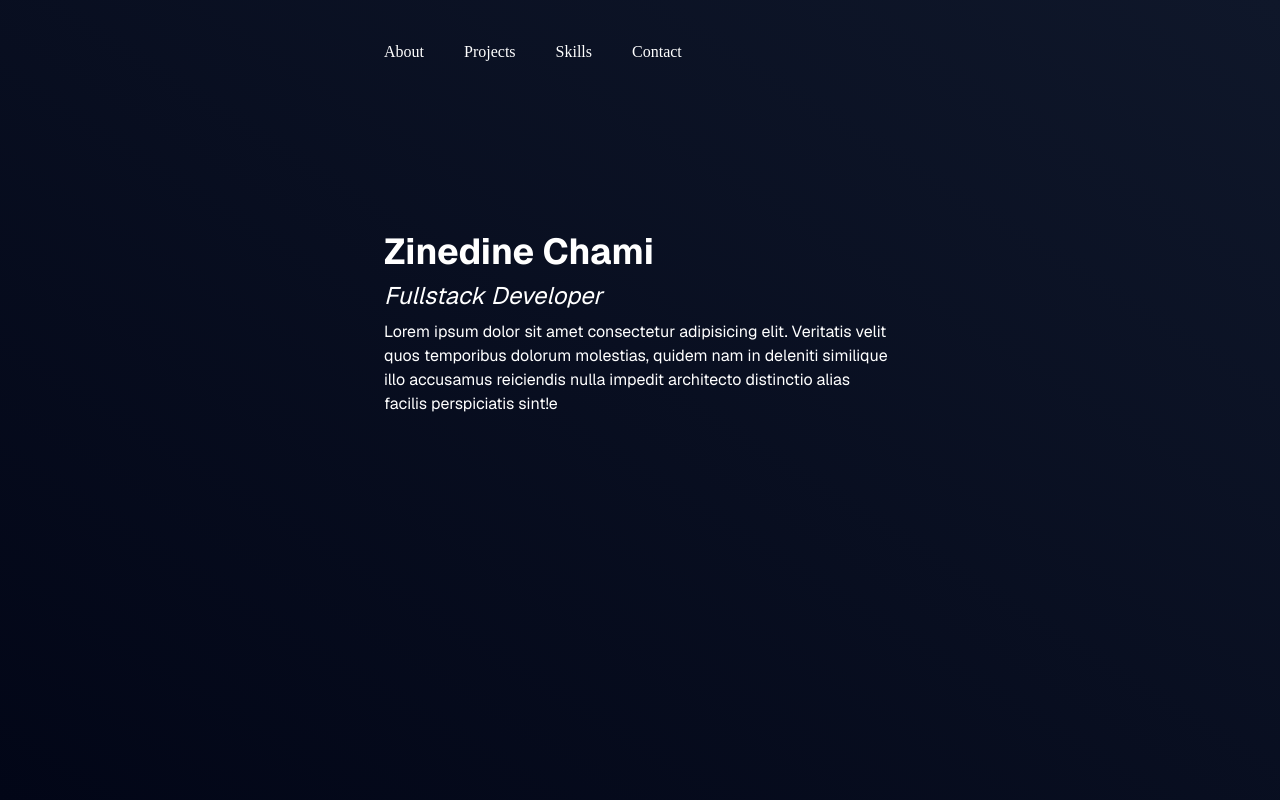
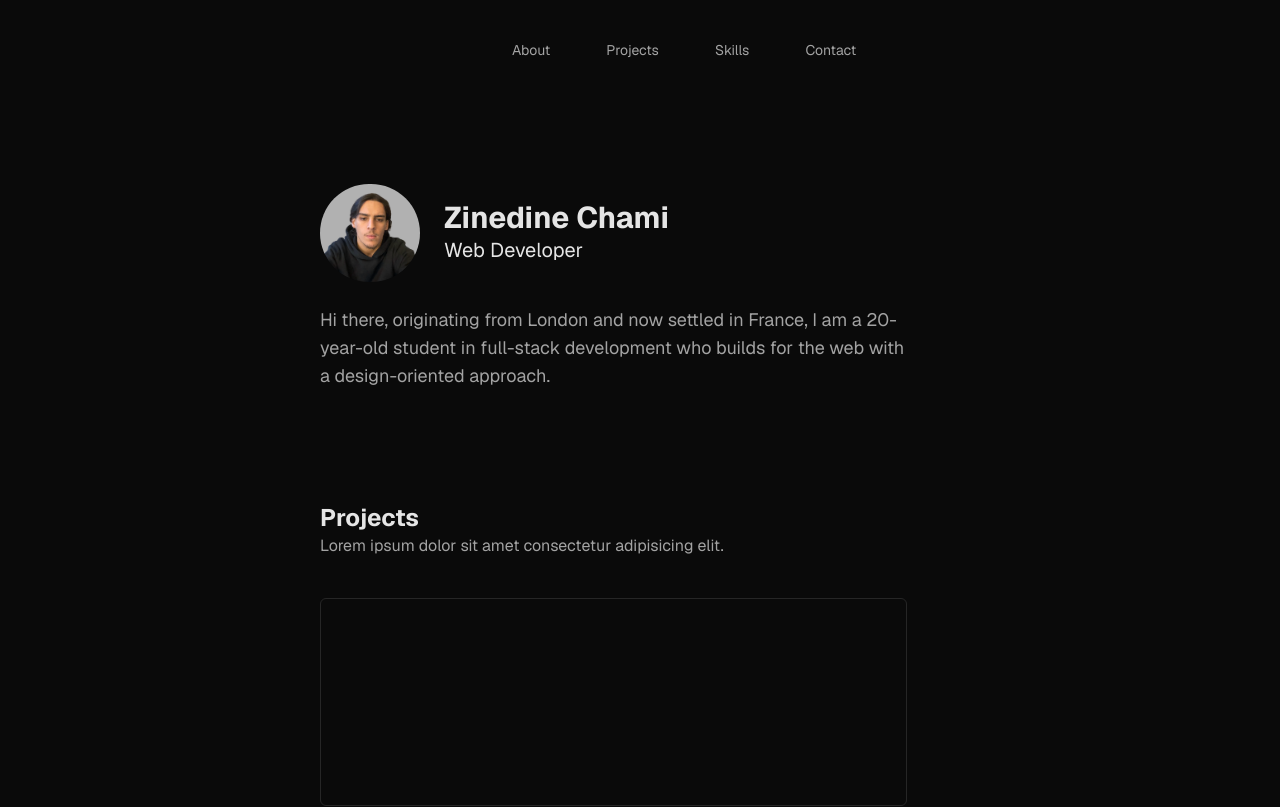
Before and after one commit to zinedinechami/portfolio_next, a Next.js app: page / in a window 1280 px wide. Shown: the top 807 px of the page. Built offline with nearby package versions, Linux system fonts and the light colour scheme.

Commit message:
created header, about section and projects section design

```diff
--- a/src/app/componenets/header.tsx
+++ b/src/app/componenets/header.tsx
@@ -1,12 +1,12 @@
 export default function Header() {
   return (
     <>
-      <nav className="h-20 mt-10 ">
-        <ul className="flex mx-auto ">
-          <li className="pr-10">About</li>
-          <li className="pr-10">Projects</li>
-          <li className="pr-10">Skills</li>
-          <li className="pr-10">Contact</li>
+      <nav className="h-20  mt-10 ">
+        <ul className="flex ml-48 text-sm text-neutral-400 ">
+          <li className="pr-14">About</li>
+          <li className="pr-14">Projects</li>
+          <li className="pr-14">Skills</li>
+          <li className="pr-14">Contact</li>
         </ul>
       </nav>
     </>
--- a/src/app/componenets/project_card.tsx
+++ b/src/app/componenets/project_card.tsx
@@ -0,0 +1,9 @@
+export default function ProjectCard() {
+  return (
+    <>
+      <article className="w-11/12 h-52  my-6 rounded-md border border-neutral-800">
+        <p></p>
+      </article>
+    </>
+  );
+}
--- a/src/app/page.tsx
+++ b/src/app/page.tsx
@@ -1,14 +1,16 @@
 import Header from "./componenets/header";
 import About from "./sections/about";
+import Projects from "./sections/projects";
 import { GeistSans } from "geist/font/sans";
 
 export default function Page() {
   return (
     <>
-      <body className="px-96 bg-gradient-to-tr from-slate-950 to-slate-900">
-        <Header />
+      <body className="w-6/12 mx-auto bg-neutral-950">
         <main className={GeistSans.className}>
+          <Header />
           <About />
+          <Projects />
           {/* <div>Projects</div>
           <div>Tech Stack</div>
           <div>Contact</div> */}
--- a/src/app/sections/about.tsx
+++ b/src/app/sections/about.tsx
@@ -1,14 +1,31 @@
+import Image from "next/image";
+import pfp from "../assets/profile_picture.png";
+
+// add links below text
+
 export default function About() {
   return (
     <>
-      <section className="pt-28 pb-96 ">
-        <h1 className="text-4xl font-bold">Zinedine Chami</h1>
-        <h2 className="text-2xl pt-2 pb-2 italic">Fullstack Developer</h2>
-        <p>
-          Lorem ipsum dolor sit amet consectetur adipisicing elit. Veritatis
-          velit quos temporibus dolorum molestias, quidem nam in deleniti
-          similique illo accusamus reiciendis nulla impedit architecto
-          distinctio alias facilis perspiciatis sint!e
+      <section className="pt-16 pb-28 ">
+        <div className="flex pb-6">
+          <Image
+            src={pfp}
+            width={100}
+            height={100}
+            quality={100}
+            alt="profile picture"
+            className="rounded-full"
+          />
+          <div className="ml-6 mt-4 text-neutral-200">
+            <h1 className="text-3xl font-bold ">Zinedine Chami</h1>
+            <h2 className="text-xl    ">Web Developer</h2>
+          </div>
+        </div>
+
+        <p className="text-neutral-400 w-11/12 text-lg ">
+          Hi there, originating from London and now settled in France, I am a
+          20-year-old student in full-stack development who builds for the web
+          with a design-oriented approach.
         </p>
       </section>
     </>
--- a/src/app/sections/projects.tsx
+++ b/src/app/sections/projects.tsx
@@ -0,0 +1,18 @@
+import ProjectCard from "../componenets/project_card";
+
+export default function Projects() {
+  return (
+    <>
+      <section className="pb-96">
+        <h1 className="text-2xl font-bold text-neutral-200">Projects</h1>
+        <h2 className="pb-4 text-neutral-400">
+          Lorem ipsum dolor sit amet consectetur adipisicing elit.{" "}
+        </h2>
+        <ProjectCard />
+        <ProjectCard />
+        <ProjectCard />
+        <ProjectCard />
+      </section>
+    </>
+  );
+}
```
Also changed, not shown: src/app/assets/profile_picture.PNG (added).
